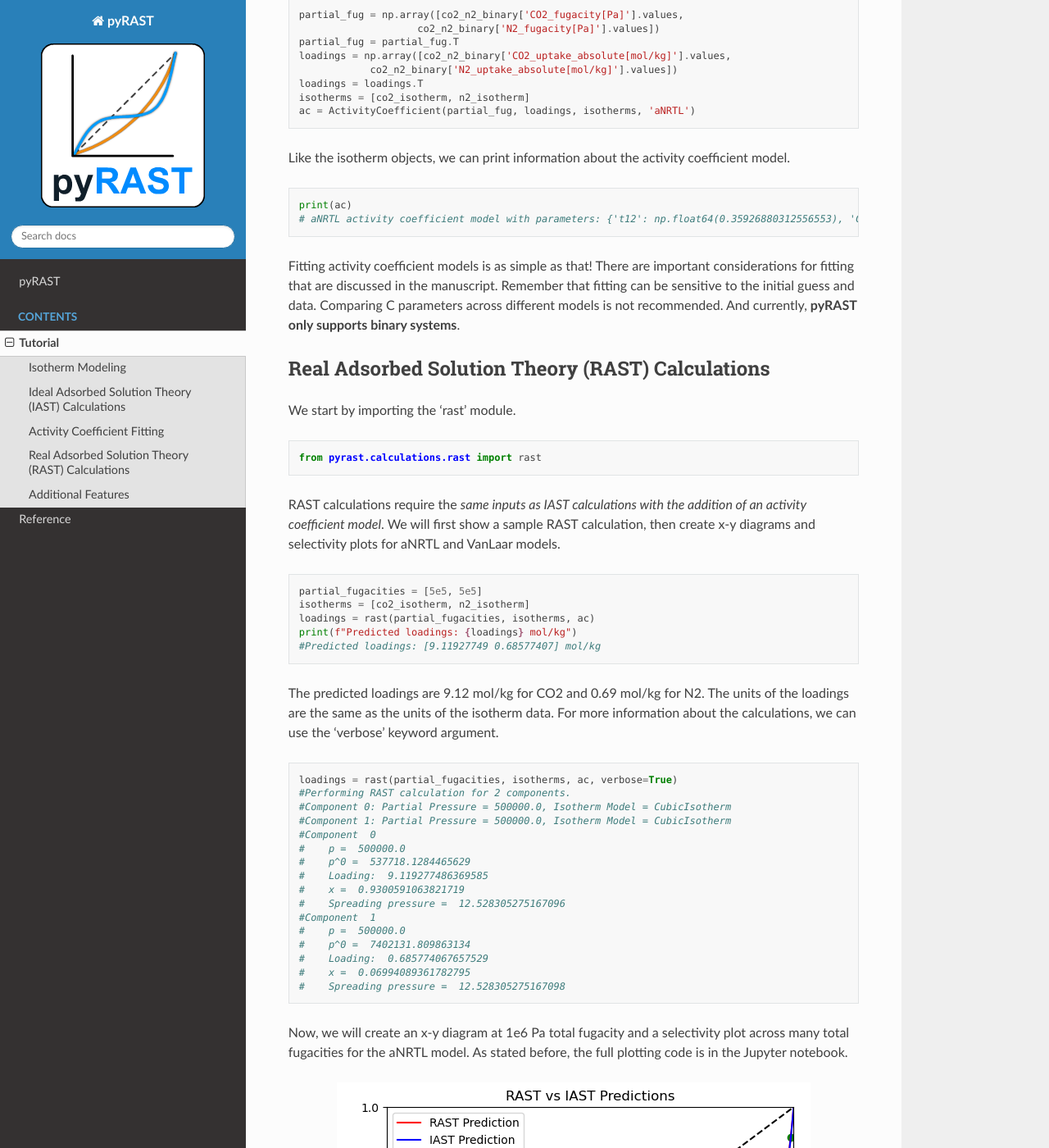
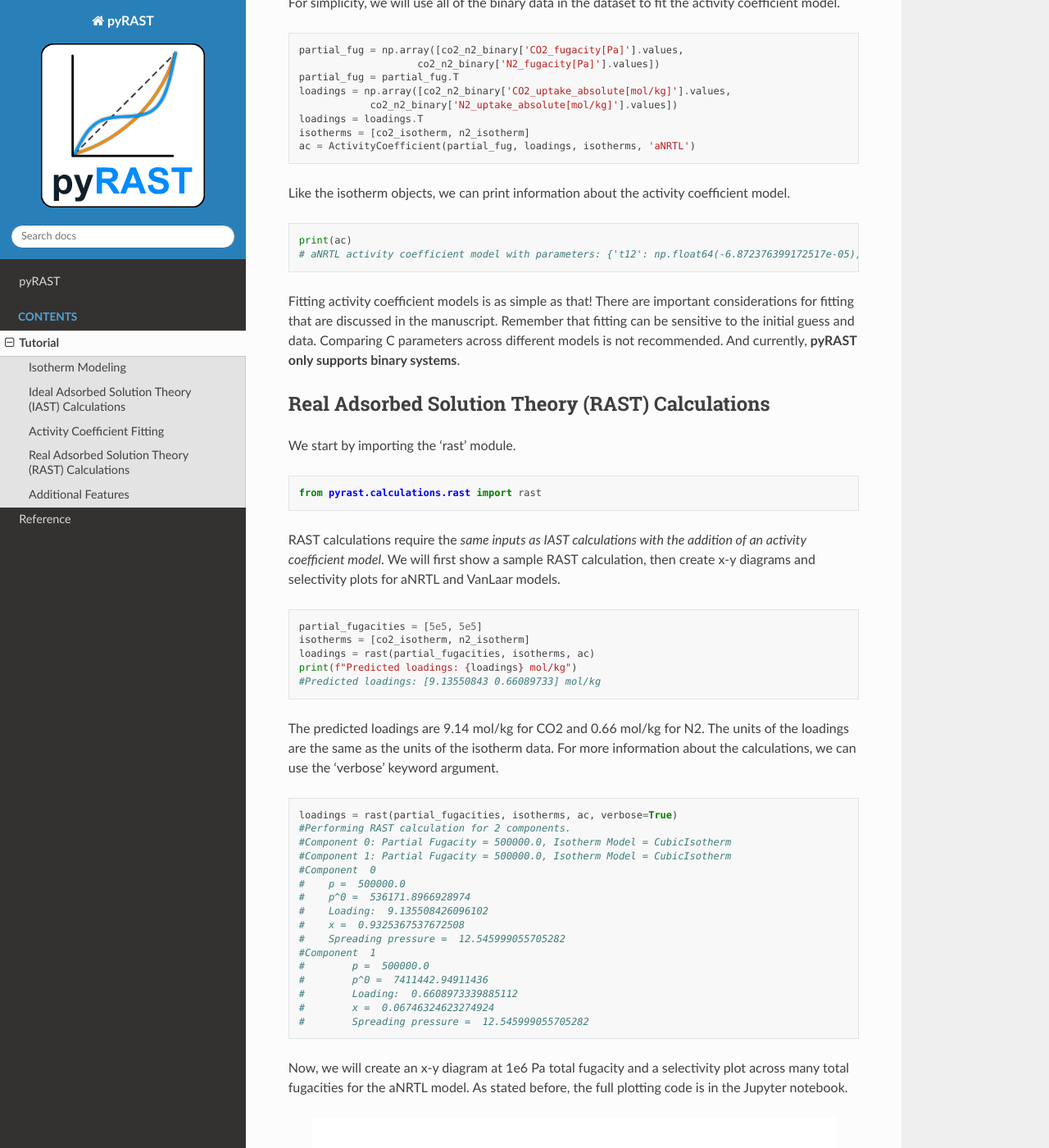
Before and after one commit to snurr-group/pyRAST, a Sphinx documentation site: the page built from docs/source/tutorial/index.rst, in a window 1280 px wide and 1400 px high, scrolled down 8042 px. Shown: the whole window at 82% size. Built offline with Sphinx 7.4.7 and the Read the Docs theme 3.1.0, drawn with Linux system fonts in a browser that asks for light colours; some of the changed text lies outside the part shown.

Commit message:
updates to figures, some bug fixes, changed case study data. v0.2.1

```diff
--- a/docs/source/tutorial/index.rst
+++ b/docs/source/tutorial/index.rst
@@ -150,7 +150,7 @@
     isotherms = [co2_isotherm, n2_isotherm]
     loadings = iast(partial_fugacities, isotherms)
     print(f"Predicted loadings: {loadings} mol/kg")
-    # Predicted loadings: [9.1319715  0.66377813] mol/kg
+    # Predicted loadings: [9.13550843 0.66089733] mol/kg
 
 The predicted loadings are 9.13 mol/kg for CO2 and 0.66 mol/kg for N2. The units of the loadings are the same as the units of the isotherm data. For
 more information about the calculations, we can use the 'verbose' keyword argument. ::
@@ -161,16 +161,16 @@
     #Component 1: Partial Pressure = 500000.0, Isotherm Model = CubicIsotherm
     #Component  0
     #    p =  500000.0
-    #    p^0 =  536343.637829884
-    #    Loading:  9.131971496765708
-    #    x =  0.93223814870456
-    #    Spreading pressure =  12.502853134175158
+    #    p^0 =  536171.8966459377
+    #    Loading:  9.135508426540186
+    #    x =  0.9325367538429119
+    #    Spreading pressure =  12.545999054819386
     #Component  1
     #    p =  500000.0
-    #    p^0 =  7378783.0533143645
-    #    Loading:  0.6637781295025508
-    #    x =  0.0677618512954399
-    #    Spreading pressure =  12.502853134175155
+    #    p^0 =  7411442.948294405
+    #    Loading:  0.6608973332258088
+    #    x =  0.06746324615708807
+    #    Spreading pressure =  12.545999054819385
 
 The verbose keyword shows why extrapolation can often be required. With a much higher loading of CO2, the N2 isotherm needs to be evaluated at
 a fugacity an order of magnitude larger than the CO2 isotherm.
@@ -229,7 +229,7 @@
 Like the isotherm objects, we can print information about the activity coefficient model. ::
 
     print(ac)
-    # aNRTL activity coefficient model with parameters: {'t12': np.float64(0.35926880312556553), 'C': np.float64(116.88846098736295)}
+    # aNRTL activity coefficient model with parameters: {'t12': np.float64(-6.872376399172517e-05), 'C': np.float64(3.58319561026762)}
 
 Fitting activity coefficient models is as simple as that! There are important considerations for fitting that are discussed in the manuscript.
 Remember that fitting can be sensitive to the initial guess and data. Comparing C parameters across different models is not recommended.
@@ -248,28 +248,28 @@
     isotherms = [co2_isotherm, n2_isotherm]
     loadings = rast(partial_fugacities, isotherms, ac)
     print(f"Predicted loadings: {loadings} mol/kg")
-    #Predicted loadings: [9.11927749 0.68577407] mol/kg
+    #Predicted loadings: [9.13550843 0.66089733] mol/kg
 
 
-The predicted loadings are 9.12 mol/kg for CO2 and 0.69 mol/kg for N2. The units of the loadings are the same as the units of the isotherm data. For
+The predicted loadings are 9.14 mol/kg for CO2 and 0.66 mol/kg for N2. The units of the loadings are the same as the units of the isotherm data. For
 more information about the calculations, we can use the 'verbose' keyword argument. ::
 
     loadings = rast(partial_fugacities, isotherms, ac, verbose=True)
     #Performing RAST calculation for 2 components.
-    #Component 0: Partial Pressure = 500000.0, Isotherm Model = CubicIsotherm
-    #Component 1: Partial Pressure = 500000.0, Isotherm Model = CubicIsotherm
+    #Component 0: Partial Fugacity = 500000.0, Isotherm Model = CubicIsotherm
+    #Component 1: Partial Fugacity = 500000.0, Isotherm Model = CubicIsotherm
     #Component  0
     #    p =  500000.0
-    #    p^0 =  537718.1284465629
-    #    Loading:  9.119277486369585
-    #    x =  0.9300591063821719
-    #    Spreading pressure =  12.528305275167096
+    #    p^0 =  536171.8966928974
+    #    Loading:  9.135508426096102
+    #    x =  0.9325367537672508
+    #    Spreading pressure =  12.545999055705282
     #Component  1
-    #    p =  500000.0
-    #    p^0 =  7402131.809863134
-    #    Loading:  0.685774067657529
-    #    x =  0.06994089361782795
-    #    Spreading pressure =  12.528305275167098
+    #        p =  500000.0
+    #        p^0 =  7411442.94911436
+    #        Loading:  0.6608973339885112
+    #        x =  0.06746324623274924
+    #        Spreading pressure =  12.545999055705282
 
 Now, we will create an x-y diagram at 1e6 Pa total fugacity and a selectivity plot across many total fugacities for the aNRTL model.
 As stated before, the full plotting code is in the Jupyter notebook.
@@ -282,8 +282,15 @@
     :alt: aNRTL RAST Selectivity
     :align: center
 
-Notice how there is very little difference between IAST and RAST on the x-y diagram, but the selectivity plot shows that
-RAST is slightly more accurate at the lower fugacity range. Let's repeat this using the Van Laar model and see how it compares to the aNRTL model.
+Notice how there is very little difference between IAST and RAST on the x-y diagram and selectivity plot. Let's repeat this using the
+Van Laar model and see how it compares to the aNRTL model.
+
+When we try fitting to the Van Laar model, we encounter an exception that the adsorbed phase mole fraction solving failed.
+**By default, pyRAST uses a global fit method that performs a RAST calculation for each data point using the current model parameters.**
+This calculation can sometimes fail if the least squares fitting tries to evaluate the model with parameters that are not reasonable.
+To avoid this, we can use a *local fit method* that might work better here. The local fit method uses a residual based on activity coefficients
+instead of loadings. Generally, the global fit is recommended, but the local fit can be used as a backup. Alternatively, the *local fit can be used
+to determine model parameters, which can then be used as a "warm" initial guess for a global fit*. Let's see how the local fit performs.
 
 .. image:: ../_static/tutorial/tutorial_rast_xy_VanLaar.png
     :alt: Van Laar RAST x-y Diagram
--- a/pyproject.toml
+++ b/pyproject.toml
@@ -1,6 +1,6 @@
 [project]
 name = "pyrast"
-version = "0.2.0"
+version = "0.2.1"
 readme = "README.rst"
 keywords = ["adsorption", "thermodynamics", "isotherm"]
 requires-python = ">=3.6"
```
Also changed, not shown: other parts of docs/source/tutorial/index.rst (+1 -1 lines), docs/source/_static/tutorial/tutorial_iast_selectivity.png, docs/source/_static/tutorial/tutorial_rast_selectivity_Langmuir.png, docs/source/_static/tutorial/tutorial_rast_selectivity_TotalLoad.png, docs/source/_static/tutorial/tutorial_rast_selectivity_VanLaar.png, docs/source/_static/tutorial/tutorial_rast_selectivity_aNRTL.png, docs/source/_static/tutorial/tutorial_rast_xy_Langmuir.png, docs/source/_static/tutorial/tutorial_rast_xy_TotalLoad.png, docs/source/_static/tutorial/tutorial_rast_xy_VanLaar.png, docs/source/_static/tutorial/tutorial_rast_xy_aNRTL.png, 9 other files.
